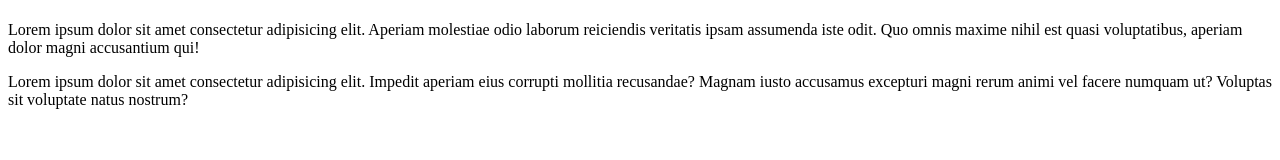
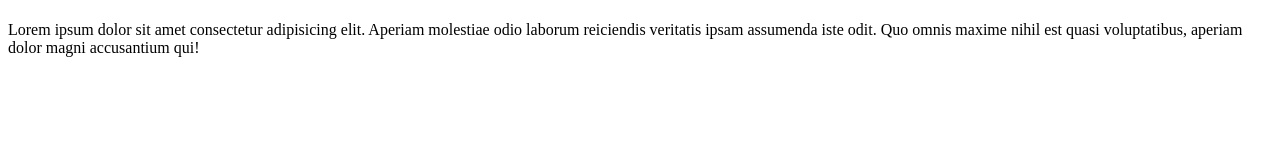
Before and after one commit to VicttorD/Ola_Mundo, a plain HTML site: page index.html in a window 1280 px wide. Drawn offline with Linux system fonts and the light colour scheme.

Commit message:
Update index.html
Atualizando código!

```diff
--- a/index.html
+++ b/index.html
@@ -4,11 +4,13 @@
     <meta charset="UTF-8">
     <meta http-equiv="X-UA-Compatible" content="IE=edge">
     <meta name="viewport" content="width=device-width, initial-scale=1.0">
-    <title>Document</title>
+    <title>CEV - Git GitHub</title>
 </head>
 <body>
+
     <h1></h1>
+
     <p>Lorem ipsum dolor sit amet consectetur adipisicing elit. Aperiam molestiae odio laborum reiciendis veritatis ipsam assumenda iste odit. Quo omnis maxime nihil est quasi voluptatibus, aperiam dolor magni accusantium qui!</p>
-    <P>Lorem ipsum dolor sit amet consectetur adipisicing elit. Impedit aperiam eius corrupti mollitia recusandae? Magnam iusto accusamus excepturi magni rerum animi vel facere numquam ut? Voluptas sit voluptate natus nostrum?</P>
+
 </body>
 </html>
```
